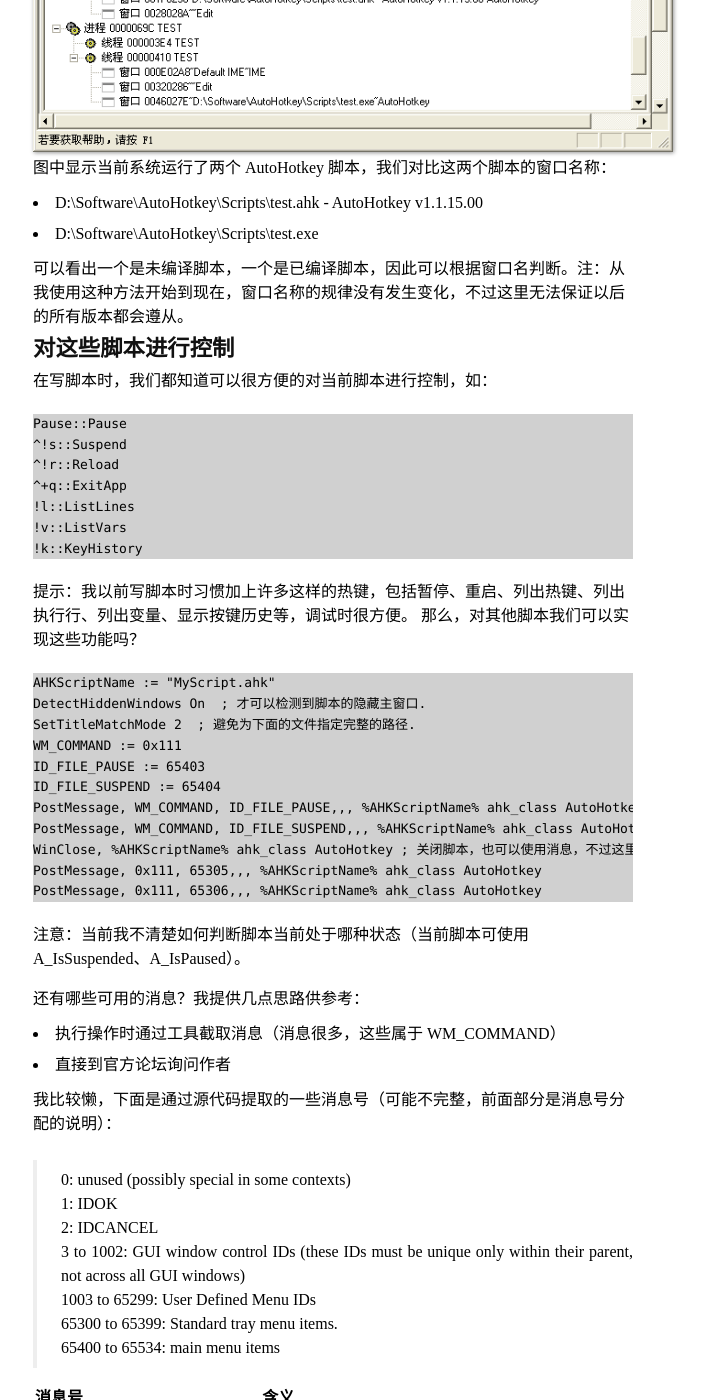
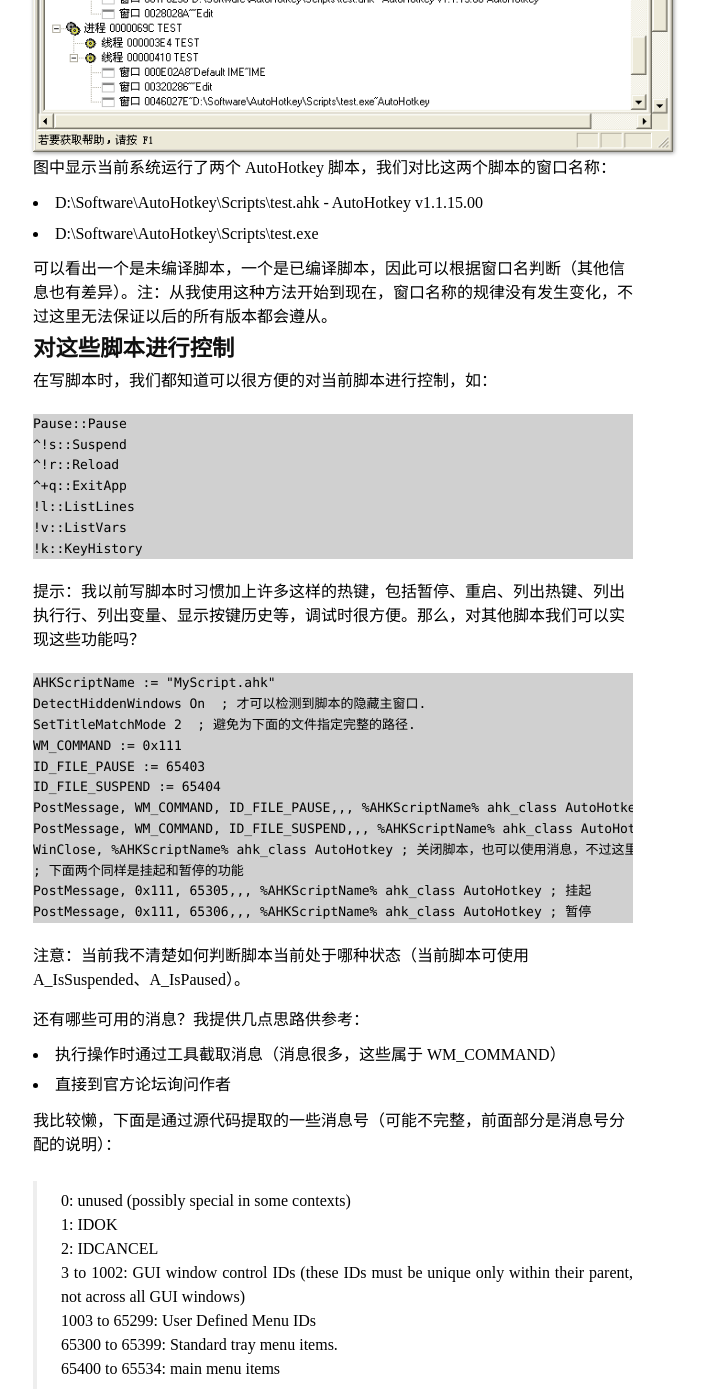
Before and after one commit to amnesiac10/amnesiac10.github.io, a Jekyll site: the page built from _posts/2014-08-19-script-main-window.md, in a window 1280 px wide and 1400 px high, scrolled down 1037 px. Shown: the whole window, without its empty margins (307-1014 px from the left). Built offline with Jekyll 4.4.1, drawn with Linux system fonts in a browser that asks for light colours; Markdown is read by kramdown in place of the engine named in the settings; comment, search, counter and statistics services are not loaded; some of the changed text lies outside the part shown.

Commit message:
Fixing...

````diff
--- a/_config.yml
+++ b/_config.yml
@@ -5,7 +5,7 @@
 # markdown: rdiscount
 markdown: redcarpet
 redcarpet:
-  extensions: ["fenced_code_blocks", "tables"]
+  extensions: ["no_intra_emphasis", "fenced_code_blocks", "tables"]
   render_options:
 # Redcarpet: https://github.com/vmg/redcarpet
 # PHP Markdown Extra: https://michelf.ca/projects/php-markdown/extra/#table
--- a/_posts/2014-08-19-script-main-window.md
+++ b/_posts/2014-08-19-script-main-window.md
@@ -44,7 +44,7 @@
 * D:\Software\AutoHotkey\Scripts\test.ahk - AutoHotkey v1.1.15.00
 * D:\Software\AutoHotkey\Scripts\test.exe
 
-可以看出一个是未编译脚本，一个是已编译脚本，因此可以根据窗口名判断。注：从我使用这种方法开始到现在，窗口名称的规律没有发生变化，不过这里无法保证以后的所有版本都会遵从。
+可以看出一个是未编译脚本，一个是已编译脚本，因此可以根据窗口名判断（其他信息也有差异）。注：从我使用这种方法开始到现在，窗口名称的规律没有发生变化，不过这里无法保证以后的所有版本都会遵从。
 
 
 ## 对这些脚本进行控制
@@ -60,8 +60,7 @@
 !k::KeyHistory
 ```
 
-提示：我以前写脚本时习惯加上许多这样的热键，包括暂停、重启、列出热键、列出执行行、列出变量、显示按键历史等，调试时很方便。
-那么，对其他脚本我们可以实现这些功能吗？
+提示：我以前写脚本时习惯加上许多这样的热键，包括暂停、重启、列出热键、列出执行行、列出变量、显示按键历史等，调试时很方便。那么，对其他脚本我们可以实现这些功能吗？
 
 ```autohotkey
 AHKScriptName := "MyScript.ahk"
@@ -73,8 +72,9 @@
 PostMessage, WM_COMMAND, ID_FILE_PAUSE,,, %AHKScriptName% ahk_class AutoHotkey
 PostMessage, WM_COMMAND, ID_FILE_SUSPEND,,, %AHKScriptName% ahk_class AutoHotkey
 WinClose, %AHKScriptName% ahk_class AutoHotkey ; 关闭脚本，也可以使用消息，不过这里使用窗口命令可能直观一些。
-PostMessage, 0x111, 65305,,, %AHKScriptName% ahk_class AutoHotkey
-PostMessage, 0x111, 65306,,, %AHKScriptName% ahk_class AutoHotkey
+; 下面两个同样是挂起和暂停的功能
+PostMessage, 0x111, 65305,,, %AHKScriptName% ahk_class AutoHotkey ; 挂起
+PostMessage, 0x111, 65306,,, %AHKScriptName% ahk_class AutoHotkey ; 暂停
 ```
 
 注意：当前我不清楚如何判断脚本当前处于哪种状态（当前脚本可使用 A_IsSuspended、A_IsPaused）。
@@ -138,7 +138,7 @@
 	WinKill
 ```
 
-游戏不大可能用 AutoHotkey 写，这里的演示大家能看懂它的用途吧？不过这种检测方法只是我猜测的，对于如 AutoIt、按键精灵这样的脚本语言应该具有一定的可行性（如果是 C 语言这种估计没那么容易预防了）。杀一儆百，正常的脚本如改键工具也无法例外了，有了解游戏开发的朋友能否爆个真实情况。规避的方法也很简单，自己下载源码修改过类名编译吧。
+游戏不大可能用 AutoHotkey 写，这里的演示大家能看懂它的用途吧？不过这种检测方法只是我猜测的，对于如 AutoIt、按键精灵这样的脚本语言应该具有一定的可行性（如果是 C 语言这种估计没那么容易预防了）。正常的脚本如改键工具也无法例外了，有了解游戏开发的朋友能否能爆个真实情况。规避的方法也很简单，自己下载源码修改过类名编译喔。
 
 本文与游戏关系不大，最开始的标题为**脚本主窗口的妙用**，不过这个标题是否更好呢？
 
````
Also changed, not shown: other parts of _posts/2014-08-19-script-main-window.md (+4 -4 lines).
